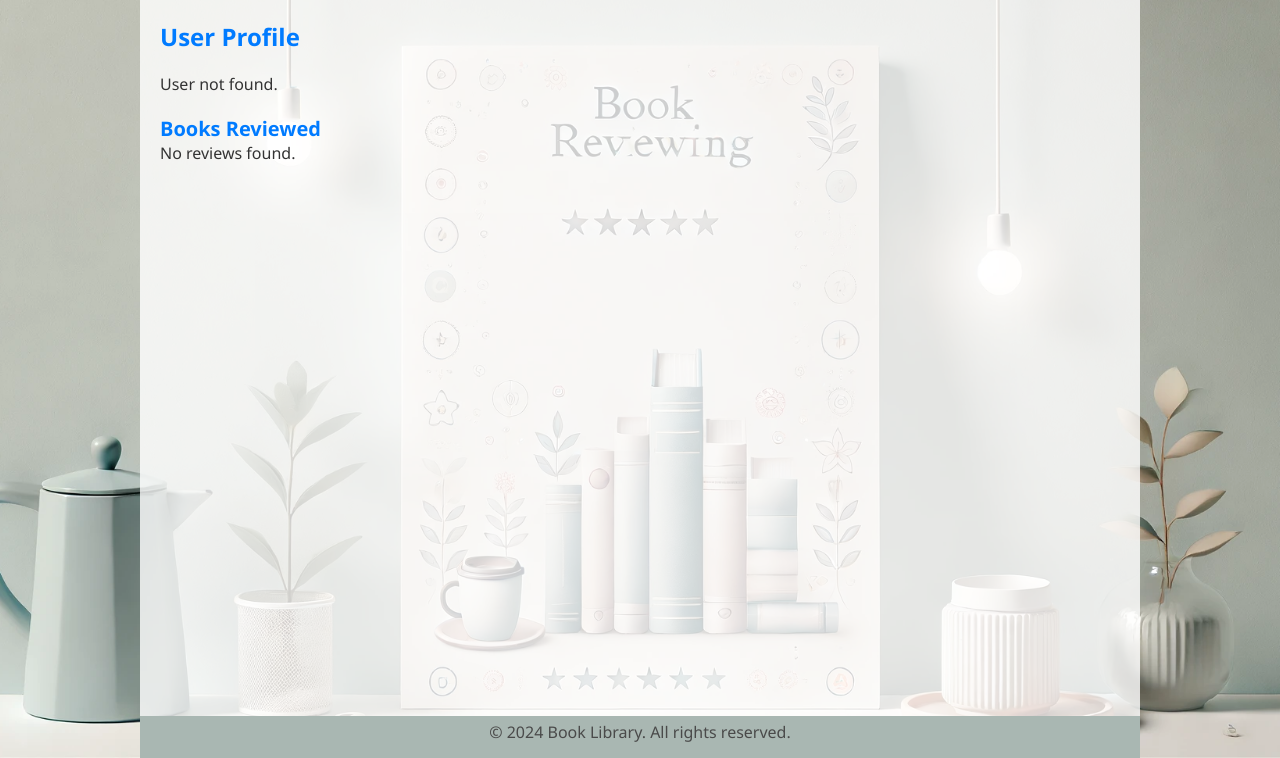
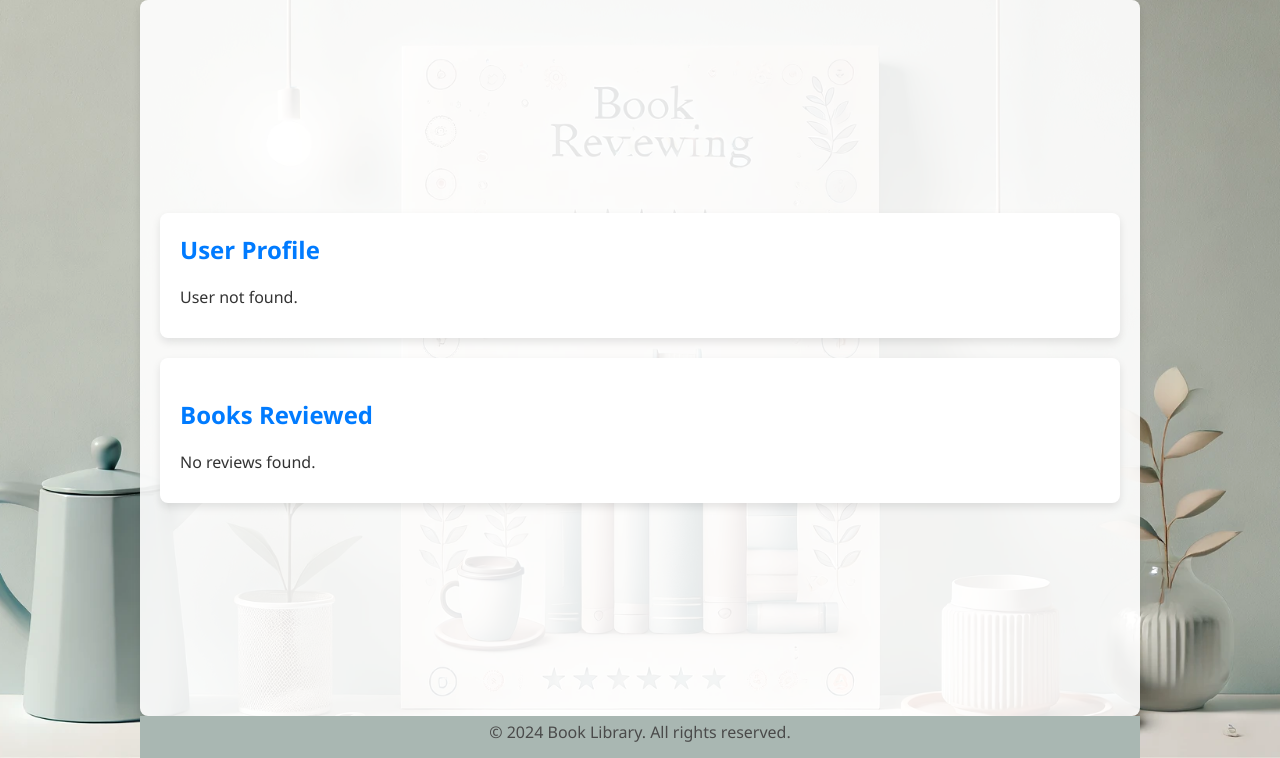
Before and after one commit to ZIDAN44/Book-Review-System, a PHP site: page /profile.php in a window 1280 px wide. Shown: the part 42-800 px from the top of the page. Run offline with PHP 8.4, Linux system fonts and the light colour scheme; the visitor is signed in with stand-in values (Sample User, id 1); data that the repository does not hold is empty.

Commit message:
BRS: Add style for user profile
Change-Id: I72a350ed68eb67a586c95106cf360d303b8d0a9f
Signed-off-by: Zinadin Zidan <zidan.roking@gmail.com>

```diff
--- a/assets/css/style.css
+++ b/assets/css/style.css
@@ -250,6 +250,19 @@ footer {
     button {
         font-size: 14px;
     }
+
+    .profile-container {
+        padding: 10px;
+    }
+
+    .profile-card h1, .reviews-section h2 {
+        font-size: 20px;
+    }
+
+    .profile-card li, .review-item {
+        margin-bottom: 10px;
+        padding: 10px;
+    }
 }
 
 .review-form {
@@ -378,3 +391,52 @@ footer {
     flex: 1;
     justify-content: center;
 }
+
+/* Styles specific to the profile page */
+.profile-container {
+    display: flex;
+    flex-direction: column;
+    gap: 20px;
+    padding: 20px;
+    background-color: rgba(255, 255, 255, 0.9);
+    border-radius: 8px;
+    box-shadow: 0 4px 8px rgba(0, 0, 0, 0.1);
+}
+
+.profile-card, .reviews-section {
+    background: white;
+    padding: 20px;
+    border-radius: 8px;
+    box-shadow: 0 4px 8px rgba(0, 0, 0, 0.1);
+}
+
+.profile-card h1, .reviews-section h2 {
+    margin-bottom: 20px;
+    font-size: 24px;
+    color: #007bff;
+}
+
+.profile-card ul, .review-list {
+    list-style-type: none;
+    padding: 0;
+}
+
+.profile-card li, .review-item {
+    margin-bottom: 20px;
+    padding: 10px;
+    border-radius: 8px;
+
+    background-color: #f9f9f9;
+    box-shadow: 0 2px 4px rgba(0, 0, 0, 0.1);
+}
+
+.review-item h3 {
+    margin-bottom: 10px;
+    font-size: 20px;
+    color: #007bff;
+}
+
+.review-item p {
+    font-size: 14px;
+    color: #555;
+}
--- a/public/profile.php
+++ b/public/profile.php
@@ -22,7 +22,8 @@ $userReviews = $controller->getUserReviews($_SESSION['user_id']);
 </head>
 <body>
     <?php include '../templates/header.php'; ?>
-    <div class="container">
+    <div class="container profile-container">
+        <div class="profile-card">
             <h1>User Profile</h1>
             <?php if ($userProfile): ?>
                     <ul>
@@ -34,12 +35,14 @@ $userReviews = $controller->getUserReviews($_SESSION['user_id']);
             <?php else: ?>
                     <p>User not found.</p>
             <?php endif; ?>
+        </div>
 
+        <div class="reviews-section">
             <h2>Books Reviewed</h2>
             <?php if ($userReviews): ?>
-                <ul>
+                    <ul class="review-list">
                         <?php foreach ($userReviews as $review): ?>
-                            <li>
+                                <li class="review-item">
                                     <h3><?php echo htmlspecialchars($review['title']); ?></h3>
                                     <p><strong>Author:</strong> <?php echo htmlspecialchars($review['author']); ?></p>
                                     <p><strong>Rating:</strong> <?php echo htmlspecialchars($review['rating']); ?>/5</p>
@@ -51,6 +54,7 @@ $userReviews = $controller->getUserReviews($_SESSION['user_id']);
                     <p>No reviews found.</p>
             <?php endif; ?>
         </div>
+    </div>
     <?php include '../templates/footer.php'; ?>
     <script src="../assets/js/script.js"></script>
 </body>
```
Lines whose indentation alone changed are shown as unchanged.
